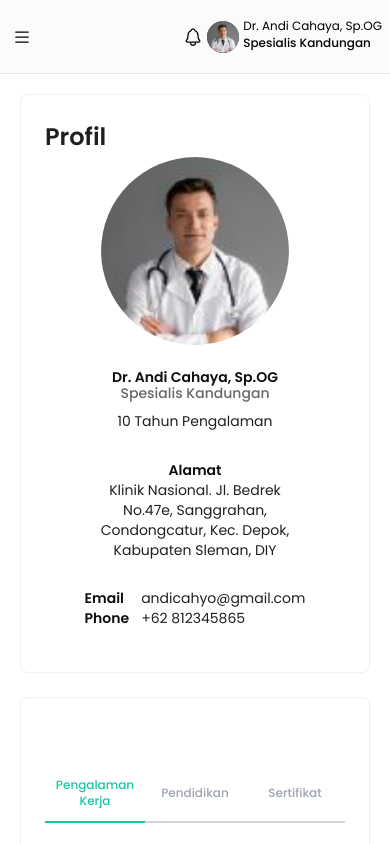
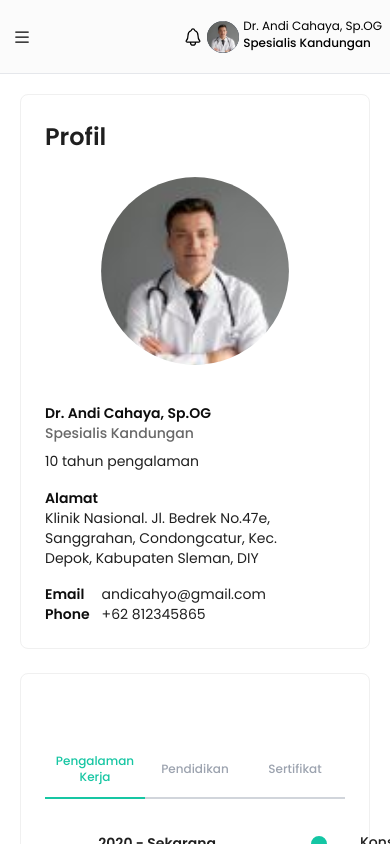
Before and after one commit to team-capstone-1/fe-repro-health, a React (Vite) app: page /profil in a window 390 px wide. Shown: the top 844 px of the page. Built offline with nearby package versions, Linux system fonts and the light colour scheme.

Commit message:
refactor: fix profile doctor responsive

```diff
--- a/src/views/app-views/profile/components/DoctorProfile.jsx
+++ b/src/views/app-views/profile/components/DoctorProfile.jsx
@@ -1,4 +1,3 @@
-import React from "react";
 import profileDoctor from "@/assets/profile-doctor.svg";
 import { Card } from "antd";
 
@@ -7,26 +6,32 @@ export default function DoctorProfile() {
     <>
       <Card>
         <h3>Profil</h3>
-        <div className="flex flex-col md:flex-row items-center md:space-x-7">
-          <div id="doctor-image" >
-            <img
-              className="h-48 w-48 md:w-40"
-              id="doctor-image"
-              src={profileDoctor}
-              alt="profile-doctor"
-            />
+        <div className="items-center space-y-4 md:grid md:grid-cols-2 lg:grid-cols-12">
+          <div className="flex justify-center md:col-span-1 lg:col-span-3 xl:col-span-2">
+            <div id="doctor-image">
+              <img
+                className="my-5 h-48 w-48 md:my-0 md:w-36"
+                src={profileDoctor}
+                alt="profile-doctor"
+              />
+            </div>
           </div>
-          <div className="md:flex md:flex-row md:space-x-7 md:space-y-0 md:text-left flex flex-col my-5 mx-10 text-center space-y-7">
-            <div className="flex flex-col" id="doctor-information">
+          <div className="flex justify-start md:col-span-1 lg:col-span-4 lg:justify-center xl:col-span-3">
+            <div id="doctor-information" className="flex flex-col">
               <p className="text-sm font-semibold text-grey-900 md:text-base">
                 Dr. Andi Cahaya, Sp.OG
               </p>
-              <p className="-mt-1 text-sm font-medium text-grey-300 md:text-base">
+              <p className="text-sm font-medium text-grey-300 md:text-base">
                 Spesialis Kandungan
               </p>
-              <p className="mt-2 capitalize">10 tahun pengalaman</p>
+              <p className="mt-2">10 tahun pengalaman</p>
             </div>
-            <div className="md:flex md:w-[40%] md:space-x-3" id="doctor-address">
+          </div>
+          <div className="me-5 md:col-span-1 lg:col-span-7 xl:col-span-4">
+            <div
+              id="doctor-address"
+              className="xl:flex xl:w-[100%] xl:space-x-3"
+            >
               <p className="text-sm font-semibold text-grey-900 md:text-base">
                 Alamat
               </p>
@@ -35,7 +40,9 @@ export default function DoctorProfile() {
                 Kec. Depok, Kabupaten Sleman, DIY
               </p>
             </div>
-            <div className="flex space-x-3 justify-center text-left" id="doctor-contacts">
+          </div>
+          <div className="flex md:col-span-1 lg:col-span-5 xl:col-span-3">
+            <div id="doctor-contacts" className="flex space-x-3 text-left">
               <div className="flex-col">
                 <p className="text-sm font-semibold text-grey-900 md:text-base">
                   Email
```
